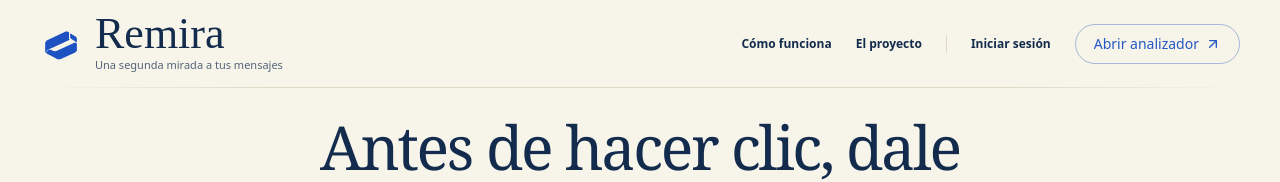
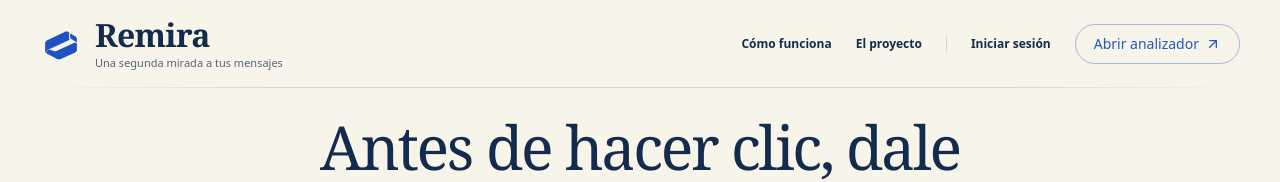
Before and after one commit to JCastilloPadilla/Remira, a React (Vite) app in the folder frontend/: page / in a window 1280 px wide. Shown: the top 182 px of the page. Built offline with nearby package versions, Linux system fonts and the light colour scheme.

Commit message:
style: usar Fraunces para la marca Remira

```diff
--- a/frontend/package.json
+++ b/frontend/package.json
@@ -12,7 +12,7 @@
   "dependencies": {
     "@base-ui/react": "^1.8.0",
     "@fontsource-variable/manrope": "^5.3.0",
-    "@fontsource/allura": "^5.3.0",
+    "@fontsource/fraunces": "^5.3.0",
     "@gsap/react": "^2.1.2",
     "@tailwindcss/vite": "^4.3.3",
     "class-variance-authority": "^0.7.1",
--- a/frontend/src/features/landing/landing.css
+++ b/frontend/src/features/landing/landing.css
@@ -38,7 +38,7 @@
   letter-spacing: -0.4px;
 }
 .landing-page .brand-mark { background: transparent; }
-.landing-brand .remira-wordmark { font-size: 44px; line-height: 0.9; }
+.landing-brand .remira-wordmark { font-size: 32px; }
 .landing-brand-caption {
   display: block;
   margin-top: 3px;
@@ -401,7 +401,7 @@
 @media (max-width: 639px) {
   .landing-page { --landing-header-height: 115px; }
   .landing-page .site-header .landing-nav { min-height: 114px; flex-wrap: wrap; padding-block: 8px; gap: 8px; }
-  .landing-brand .remira-wordmark { font-size: 34px; }
+  .landing-brand .remira-wordmark { font-size: 28px; }
   .landing-brand-caption { font-size: 10px; }
   .landing-nav-links { width: 100%; justify-content: space-between; }
   .landing-login-link { border-left: 0; padding-left: 0; }
--- a/frontend/src/index.css
+++ b/frontend/src/index.css
@@ -2,7 +2,7 @@
 @import "tw-animate-css";
 @import "shadcn/tailwind.css";
 @import "@fontsource-variable/manrope";
-@import "@fontsource/allura/latin-400.css";
+@import "@fontsource/fraunces/latin-600.css";
 
 @theme inline {
   --font-sans: "Manrope Variable", system-ui, sans-serif;
@@ -92,12 +92,12 @@
 }
 .remira-wordmark {
   display: block;
-  font-family: "Allura", cursive;
-  font-size: 38px;
-  font-weight: 400;
+  font-family: "Fraunces", Georgia, serif;
+  font-size: 30px;
+  font-weight: 600;
   font-style: normal;
-  line-height: 1;
-  letter-spacing: 0;
+  line-height: 1.1;
+  letter-spacing: -0.7px;
 }
 .skip-link {
   position: fixed;
```
Also changed, not shown: 2 other files (tests, documents, lock files or other folders).
